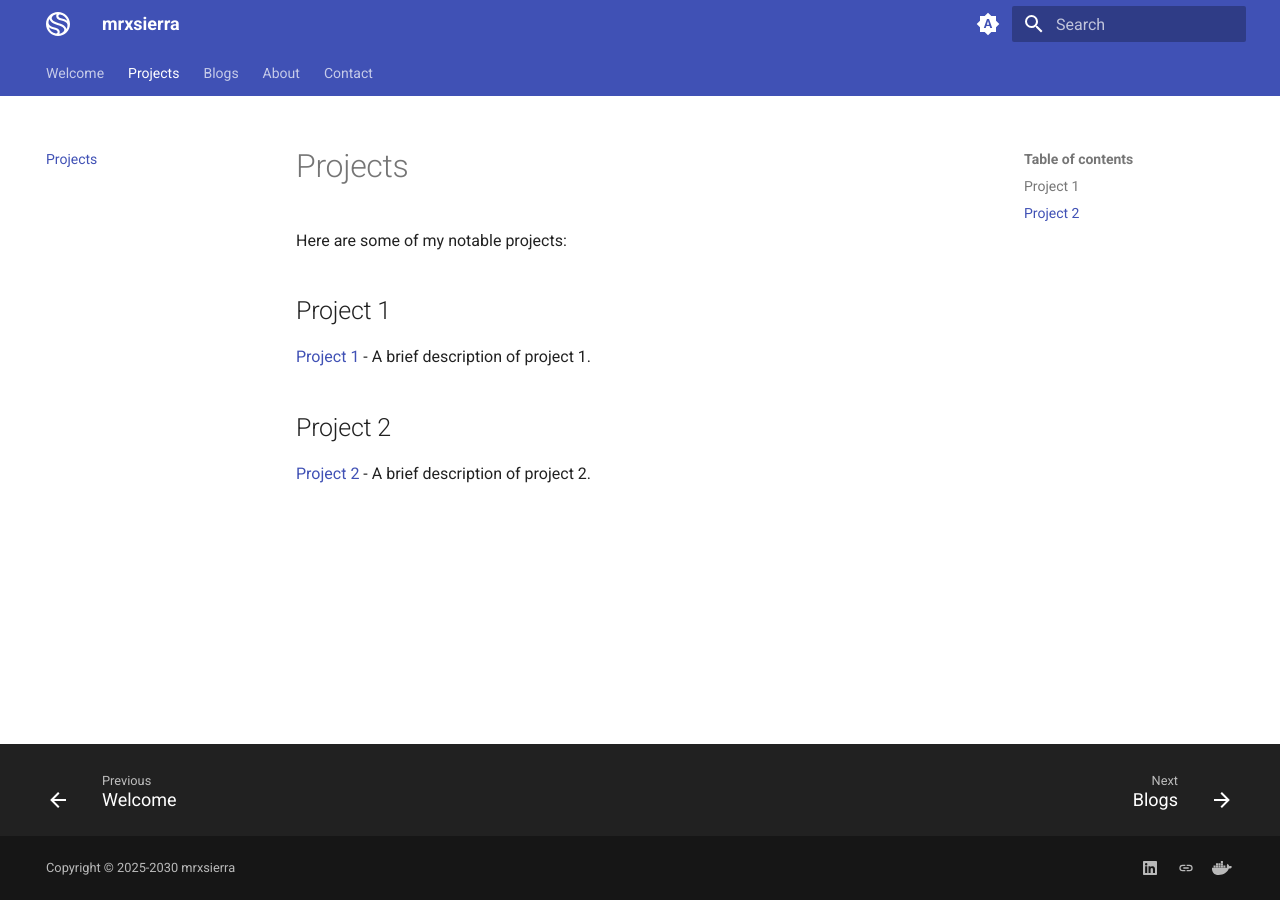
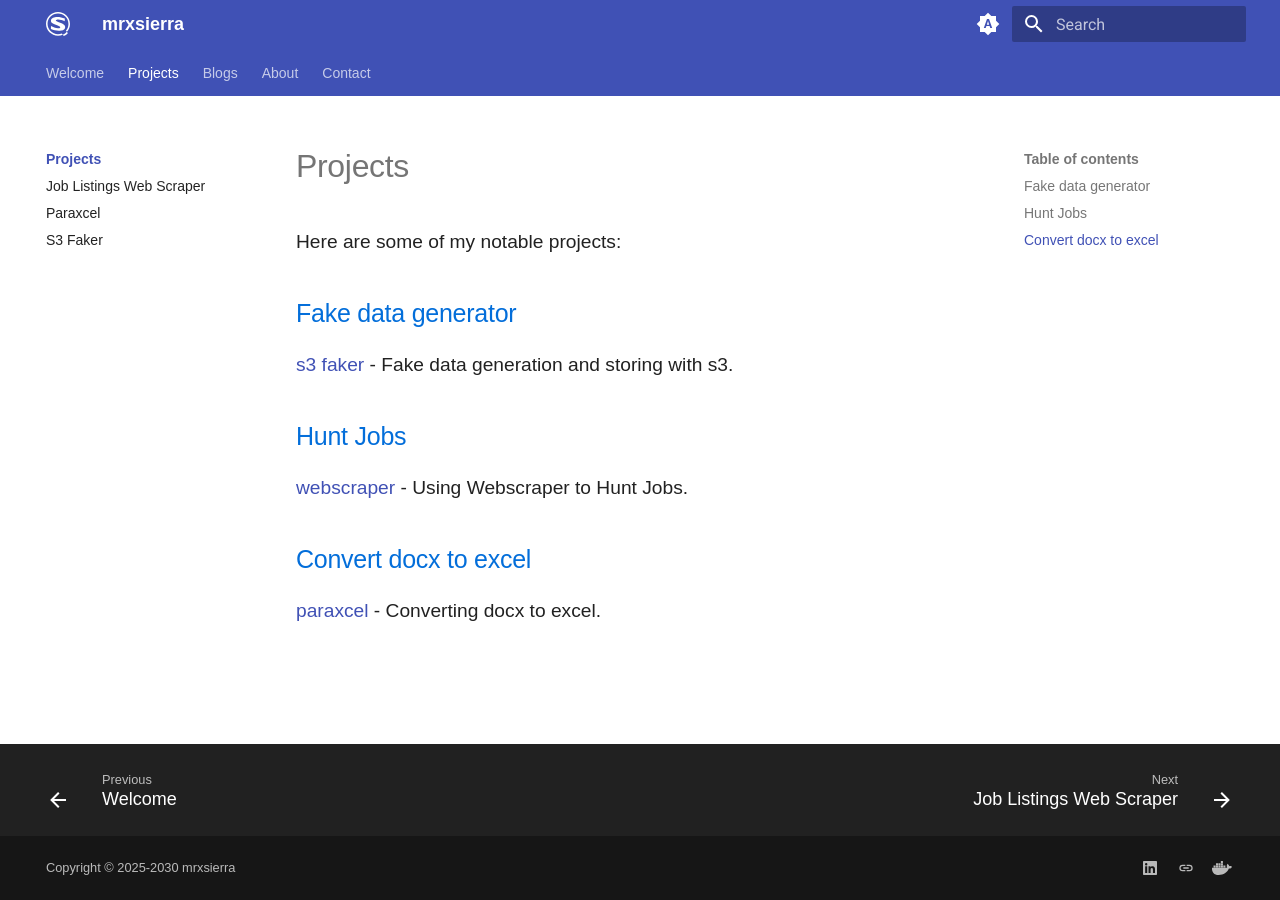
Before and after one commit to mrxsierra/mrxsierra.github.io, an MkDocs documentation site: the page built from docs/projects/index.md, in a window 1280 px wide. Built offline with MkDocs 1.6.1 and Material for MkDocs 9.7.7, drawn with Linux system fonts in a browser that asks for light colours.

Commit message:
created home page and some project pages

```diff
--- /dev/null
+++ b/docs/assets/css/index.css
@@ -0,0 +1,142 @@
+:root {
+    /* Base colors and gradients */
+    --primary-color: #036eda;
+    --text-color:rgb(8, 8, 8);
+    --hero-bg-light: linear-gradient(135deg, rgba(124, 146, 192, 0.05), rgba(221, 194, 247, 0.01));
+    --hero-bg-dark: linear-gradient(135deg, rgba(9, 218, 255, 0.02), rgba(130, 159, 255, 0.01));
+    --bg-overlay-light: rgba(189, 174, 248, 0.1);
+    --bg-overlay-dark: rgba(137, 8, 250, 0.1);
+    /* Highlight gradient for light theme */
+    --highlight-gradient-light: linear-gradient(130deg, rgb(71, 7, 247), rgba(149, 0, 248, 0.62));
+    /* Highlight gradient for dark theme */
+    --highlight-gradient-dark: linear-gradient(90deg, rgb(125, 167, 252), rgb(106, 133, 253));
+    /* Default variables (will be overridden by dark mode if needed) */
+    --hero-bg: var(--hero-bg-light);
+    --bg-overlay: var(--bg-overlay-light);
+    --highlight-gradient: var(--highlight-gradient-light);
+
+    /* Text sizes */
+    --hero-title-size: 2.8em;
+    --hero-subtitle-size: 2em;
+    --hero-text-size: 1.2em;
+    --link-size: 1.1em;
+  }
+  /* Dark mode overrides */
+  @media (prefers-color-scheme: dark) {
+    :root {
+      --hero-bg: var(--hero-bg-dark);
+      --bg-overlay: var(--bg-overlay-dark);
+      --highlight-gradient: var(--highlight-gradient-dark);
+    }
+  }
+
+  body {
+    font-family: 'Poppins', sans-serif;
+    margin: 0;
+    padding: 0;
+  }
+  /* Full-width hero section */
+  .hero-wrapper {
+    width: 100%;
+    background: var(--hero-bg);
+    padding: 60px 20px;
+    text-align: center;
+    border-radius: 10px;
+    transition: background 0.3s ease;
+    box-sizing: border-box;
+  }
+  .hero-content {
+    max-width: 900px;
+    margin: auto;
+    padding: 30px;
+    background: var(--bg-overlay);
+    border-radius: 10px;
+  }
+  h1 {
+    font-size: var(--hero-title-size);
+    color: var(--text-color);
+    margin-bottom: 0.3em;
+  }
+  h2 {
+    font-size: var(--hero-subtitle-size);
+    color: var(--primary-color);
+    margin-bottom: 0.5em;
+  }
+  p {
+    font-size: var(--hero-text-size);
+    color: var(--md-default-fg-color);
+    line-height: 1.5;
+  }
+  .highlight {
+    font-weight: bold;
+    background: var(--highlight-gradient);
+    -webkit-background-clip: text;
+    -webkit-text-fill-color: transparent;
+    color: transparent; /* Ensure text color is transparent */
+  }
+  .hero-links {
+    margin-top: 20px;
+    display: inline-flex;
+    flex-wrap: wrap;
+    gap: 15px;
+    justify-content: center;
+  }
+  .hero-link {
+    font-size: var(--link-size);
+    font-weight: bold;
+    color: var(--primary-color);
+    text-decoration: underline;
+    transition: color 0.3s ease;
+  }
+  .hero-link:hover {
+    color: var(--primary-color);
+  }
+  /* Responsive features grid */
+  .features {
+    display: grid;
+    grid-template-columns: repeat(4, 1fr);
+    gap: 20px;
+    max-width: 1200px;
+    margin: 40px auto;
+    padding: 0 20px;
+    box-sizing: border-box;
+  }
+  @media (max-width: 800px) {
+    .features {
+      grid-template-columns: repeat(2, 1fr);
+    }
+  }
+  @media (max-width: 400px) {
+    .features {
+      grid-template-columns: 1fr;
+    }
+  }
+  .feature-card {
+    background: var(--md-default-bg-color);
+    padding: 20px;
+    border: 1px solid var(--primary-color);
+    border-radius: 8px;
+    text-align: center;
+    transition: transform 0.3s ease, box-shadow 0.3s ease;
+  }
+  .feature-card:hover {
+    transform: translateY(-5px);
+    box-shadow: 0 4px 12px rgba(0, 0, 0, 0.2);
+  }
+  .feature-card h3 {
+    color: var(--primary-color);
+  }
+  .feature-card a {
+    display: inline-block;
+    margin-top: 15px;
+    padding: 8px 16px;
+    background: var(--primary-color);
+    color: #121212;
+    text-decoration: none;
+    border-radius: 5px;
+    font-weight: bold;
+    transition: background 0.3s ease;
+  }
+  .feature-card a:hover {
+    background: var(--accent-color);
+  }
--- /dev/null
+++ b/docs/assets/js/index.js
@@ -0,0 +1,25 @@
+document.addEventListener('DOMContentLoaded', function() {
+
+    // Typewriter effect function
+    function typeWriter(text, targetId, speed) {
+        let index = 0;
+        const target = document.getElementById(targetId);
+
+        function type() {
+        if (index < text.length) {
+            target.innerHTML += text.charAt(index);
+            index++;
+            setTimeout(type, speed);
+        }
+        }
+
+        target.innerHTML = '';
+        type();
+    }
+
+    // apply effect on page load
+    // # welcome, name and explore ids are used in index.md
+    typeWriter("Hey there Hello..! and Welcome to my Portfolio", 'welcome', 10);
+    typeWriter("Sunil Sharma", 'name', 100);
+    typeWriter("I'm thrilled to have you here. Explore my projects, read my blogs, and get to know more about me.", 'explore', 10);
+});
--- a/docs/projects/index.md
+++ b/docs/projects/index.md
@@ -1,17 +1,16 @@
 ---
-nav:
-  - Section:
-    - projects/index.md
-    - Page 1: projects/p-1.md
-    - Page n: projects/p-2.md
+date:
 ---
 
 # Projects
 
 Here are some of my notable projects:
 
-## Project 1
-[Project 1](projects/p-1.md) - A brief description of project 1.
+## Fake data generator
+[s3 faker](s3-faker.md) - Fake data generation and storing with s3.
 
-## Project 2
-[Project 2](projects/p-2.md) - A brief description of project 2.
+## Hunt Jobs
+[webscraper](naukari-webscraper.md) - Using Webscraper to Hunt Jobs.
+
+## Convert docx to excel
+[paraxcel](paraxcel.md) - Converting docx to excel.
--- a/mkdocs.yml
+++ b/mkdocs.yml
@@ -6,14 +6,31 @@ site_description: "Welcome to my personal website. Here you will find my project
 # Navigation
 nav:
   - Welcome: index.md
-  - Projects: projects/index.md
+  - Projects:
+      - Overview: projects/index.md
+      - projects/naukari-webscraper.md
+      - projects/paraxcel.md
+      - projects/s3-faker.md
+      # - Project 2: projects/p-2.md
   - Blogs: blog/index.md
   - About: about.md
   - Contact: contact.md
 
+not_in_nav: |
+  projects/p-1.md
+  tags.md
+
+extra_css:
+  - assets/css/index.css
+
+extra_javascript:
+  - assets/js/index.js
+
 # Theme
 theme:
   name: material
+  # custom_dir: overrides
+  favicon: assets/img/favicon.ico
 
   features:
     - navigation.instant
@@ -29,14 +46,17 @@ theme:
     # - navigation.tabs.sticky
 
   icon:
-    logo: simple/spond
-    tag:
-      home: material/home-roof
-      html: fontawesome/brands/html5
-      js: fontawesome/brands/js
-      css:  fontawesome/brands/css3
-      python: fontawesome/brands/python
-      c: fontawesome/solid/c
+    logo: simple/sogou
+  #   tag:
+  #     home: material/home-roof
+  #     html: fontawesome/brands/html5
+  #     js: fontawesome/brands/js
+  #     css:  fontawesome/brands/css3
+  #     python: fontawesome/brands/python
+  #     c: fontawesome/solid/c
+  #     latest: material/new-releases
+  #     blog: material/rss
+  #     project: material/developer-board
 
   # Color palettes
   palette:
@@ -73,8 +93,8 @@ plugins:
   - git-revision-date-localized
 
 # Extensions
-markdown_extensions:
-  - footnotes
+# markdown_extensions:
+#   - footnotes
 
 # Root directory
 docs_dir: docs
@@ -90,6 +110,9 @@ extra:
     CSS: css
     Python: python
     C: c
+    latest: latest
+    blog: blog
+    project: project
 
   # Social Media
   social:
--- a/pyproject.toml
+++ b/pyproject.toml
@@ -8,4 +8,10 @@ dependencies = [
     "mkdocs-material>=9.6.9",
     "mkdocs-blogging-plugin",
     "mkdocs-git-revision-date-localized-plugin",
+    "pymdown-extensions>=10.14.3",
 ]
+
+[dependency-groups]
+dev = [
+    "ruff>=0.11.2",
+]
--- /dev/null
+++ b/requirements.txt
@@ -0,0 +1,3 @@
+mkdocs-material>=9.6.9
+mkdocs-blogging-plugin>=2.2.11
+mkdocs-git-revision-date-localized-plugin>=1.4.5
```
Also changed, not shown: compose.yaml (added, +10 -0 lines), docs/about.md (+0 -1 lines), docs/blog/index.md (+10 -4 lines), docs/index.md (+41 -207 lines), docs/projects/naukari-webscraper.md (added, +42 -0 lines), docs/projects/paraxcel.md (added, +45 -0 lines), docs/projects/s3-faker.md (added, +46 -0 lines), docs/assets/img/favicon.ico (added), 4 other files.
